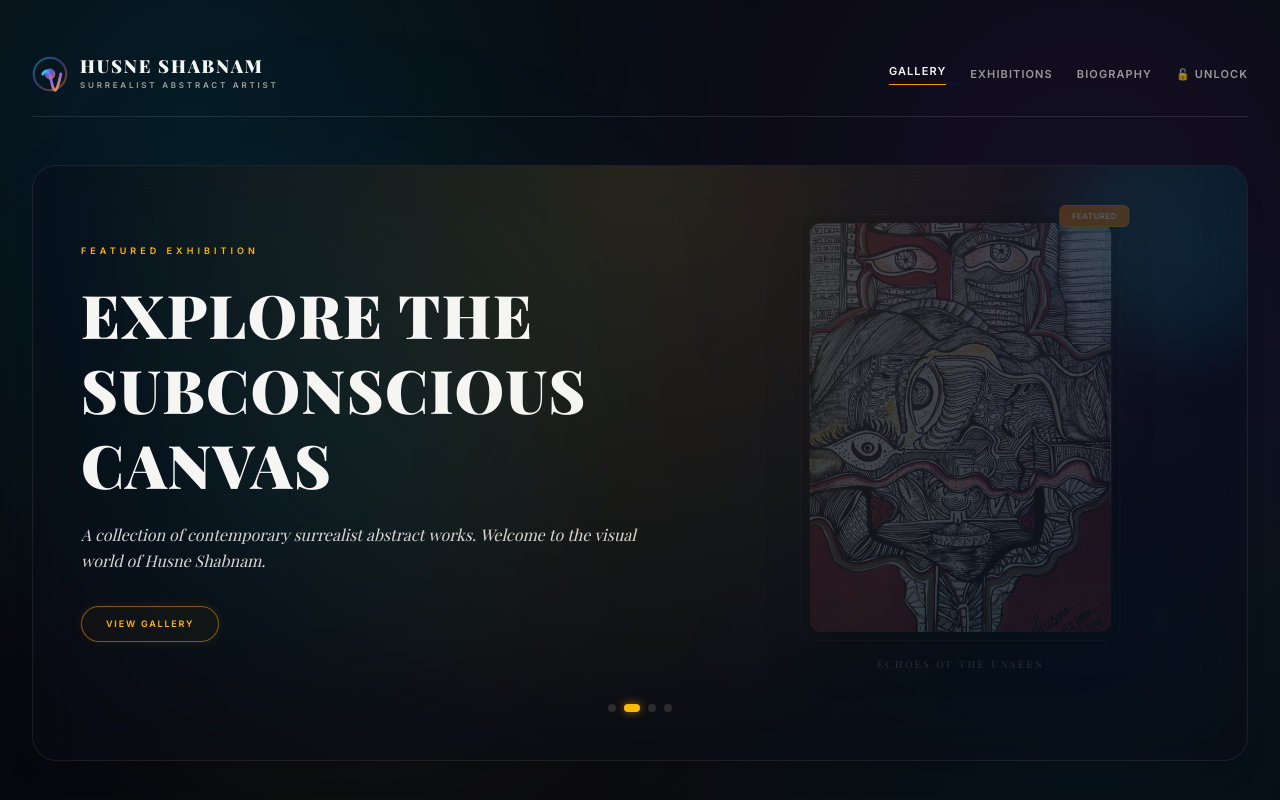
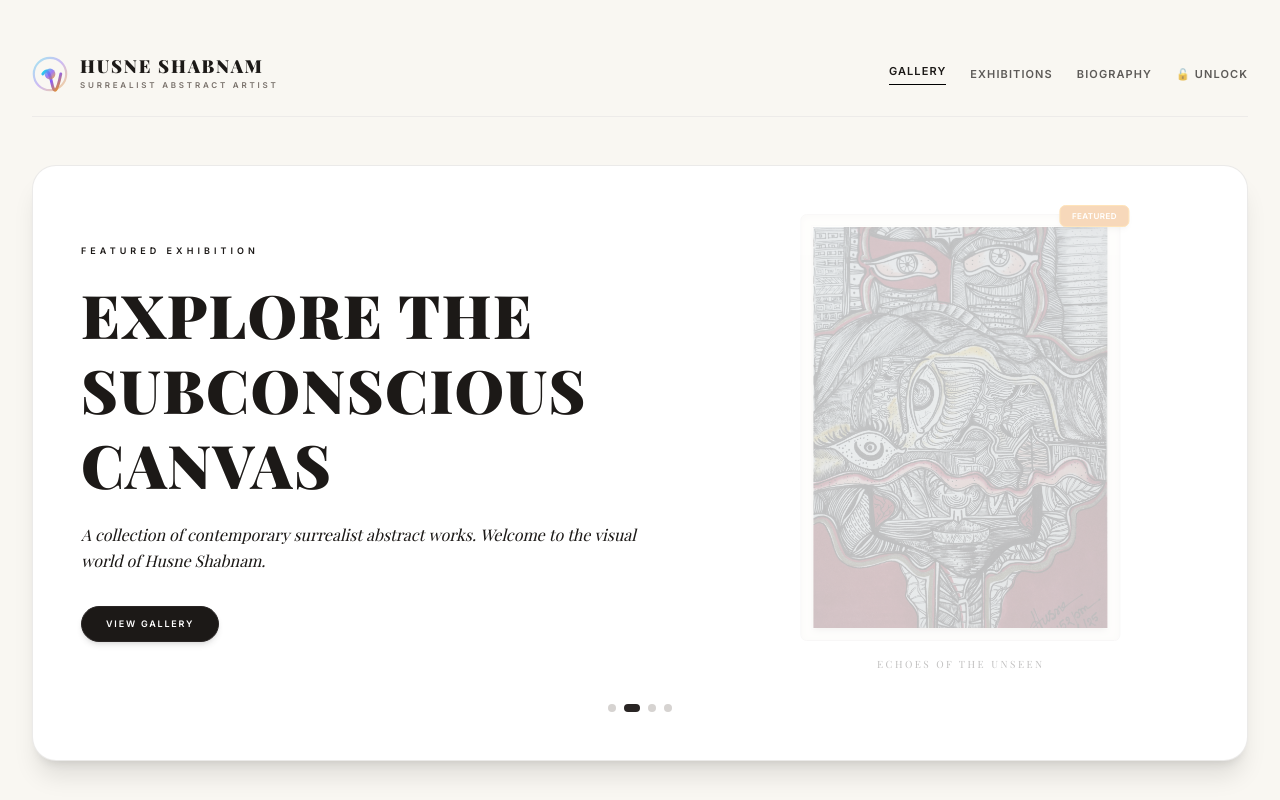
Before and after one commit to Rumpakoley/art_galary_shabnam, a React (Vite) app: page / in a window 1280 px wide. Shown: the top 800 px of the page. Built offline with nearby package versions, Linux system fonts and the light colour scheme; a web font is replaced by a local one.

Commit message:
style: lock default theme to premium light warm-linen aesthetic

```diff
--- a/src/App.tsx
+++ b/src/App.tsx
@@ -45,8 +45,8 @@ export default function App() {
 
   const [artistProfile, setArtistProfile] = useState<ArtistProfile>(INITIAL_PROFILE);
 
-  // Gallery Theme: Locked to 'dark' for premium museum spotlight look
-  const theme = 'dark';
+  // Gallery Theme: Locked to 'light' for premium linen aesthetic
+  const theme = 'light';
 
   // Dashboard & UX Controls
   const [isAdmin, setIsAdmin] = useState(false);
```
